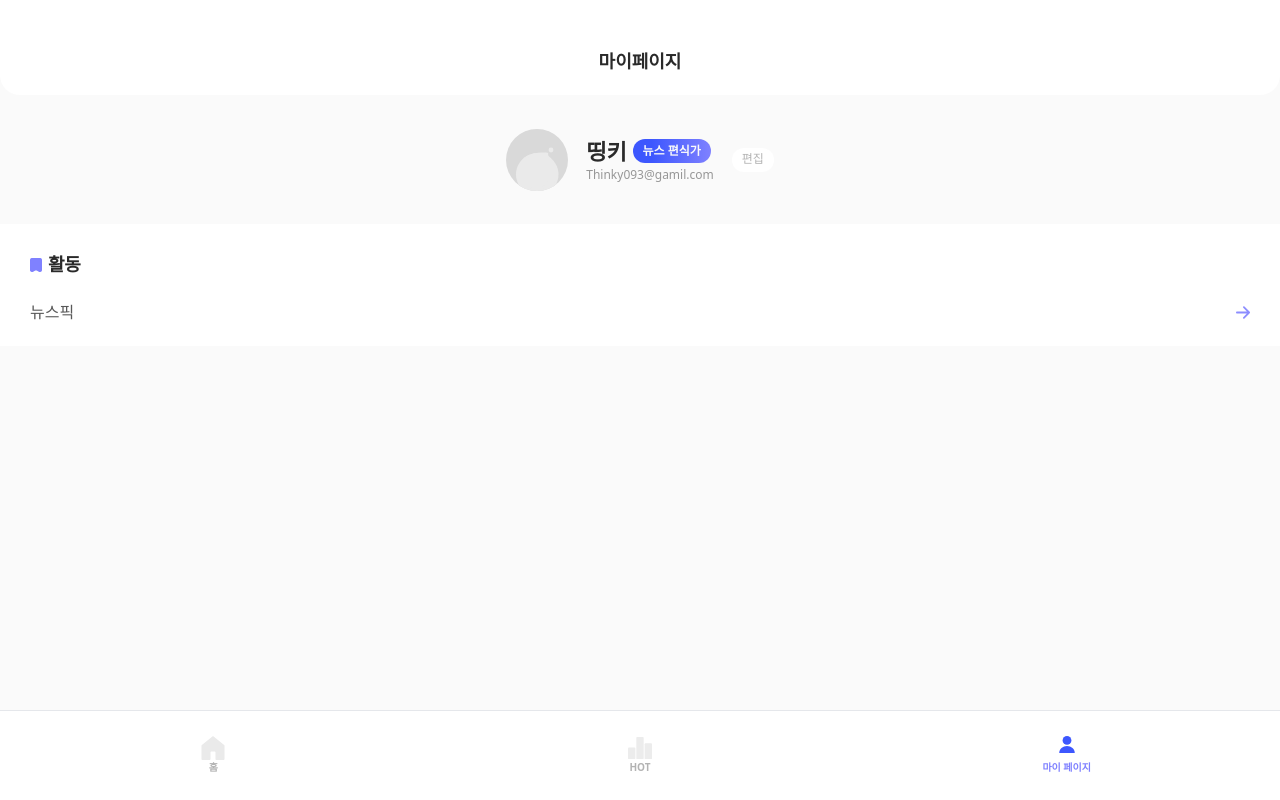
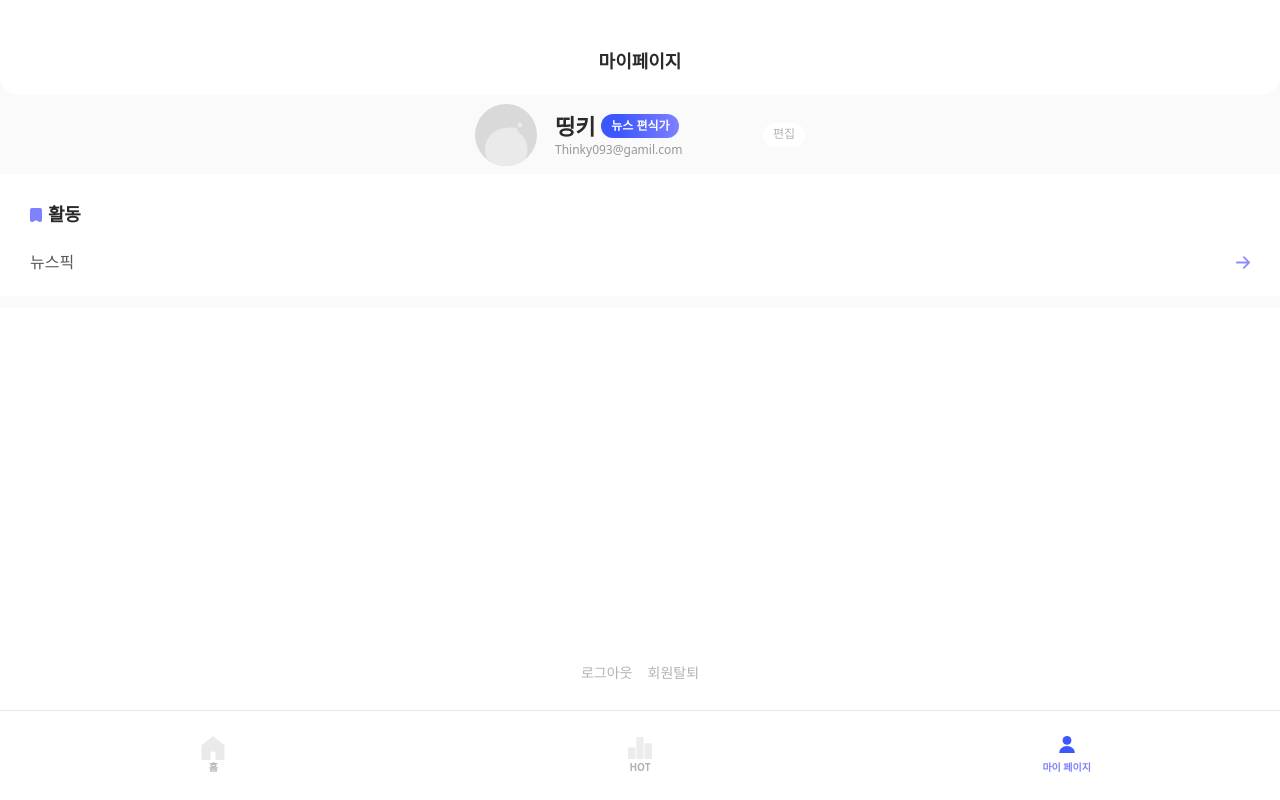
Before and after one commit to 9oormthon-univ/2025_SEASONTHON_TEAM_46_FE, a React (Vite) app: page /my in a window 1280 px wide. Built offline with nearby package versions, Linux system fonts and the light colour scheme.

Commit message:
feat: mypage

```diff
--- a/src/components/my/Profile.tsx
+++ b/src/components/my/Profile.tsx
@@ -4,7 +4,7 @@ export function Profile({ imgSrc, name, email, role }: ProfileProps) {
   return (
     <article className="flex h-[129px] w-full items-center justify-center gap-[18px]">
       <img src={imgSrc} alt="Default Profile" width={62} height={62} />
-      <div className="flex flex-col items-start">
+      <div className="flex w-[190px] flex-col items-start">
         <div className="flex items-center gap-[6px]">
           <p className="text-[22px] font-[700] leading-[140%] text-[#2A2A2A]">
             {name}
@@ -20,7 +20,7 @@ export function Profile({ imgSrc, name, email, role }: ProfileProps) {
             </p>
           </div>
         </div>
-        <p className="w-[190] truncate text-[12px] font-[500] leading-[140%] text-[#979797]">
+        <p className="truncate text-[12px] font-[500] leading-[140%] text-[#979797]">
           {email}
         </p>
       </div>
--- a/src/pages/MyPage.tsx
+++ b/src/pages/MyPage.tsx
@@ -8,6 +8,16 @@ export default function MyPage() {
       <CommonHeader title="마이페이지" />
       <Profile {...ProfileData} />
       <Activity />
+      <section className="relative mt-[12px] flex h-screen w-full justify-center bg-white">
+        <div className="fixed bottom-[117px] flex gap-[15px]">
+          <p className="cursor-pointer text-[14px] font-[500] leading-[140%] text-[#B3B3B3]">
+            로그아웃
+          </p>
+          <p className="cursor-pointer text-[14px] font-[500] leading-[140%] text-[#B3B3B3]">
+            회원탈퇴
+          </p>
+        </div>
+      </section>
     </article>
   );
 }
```
